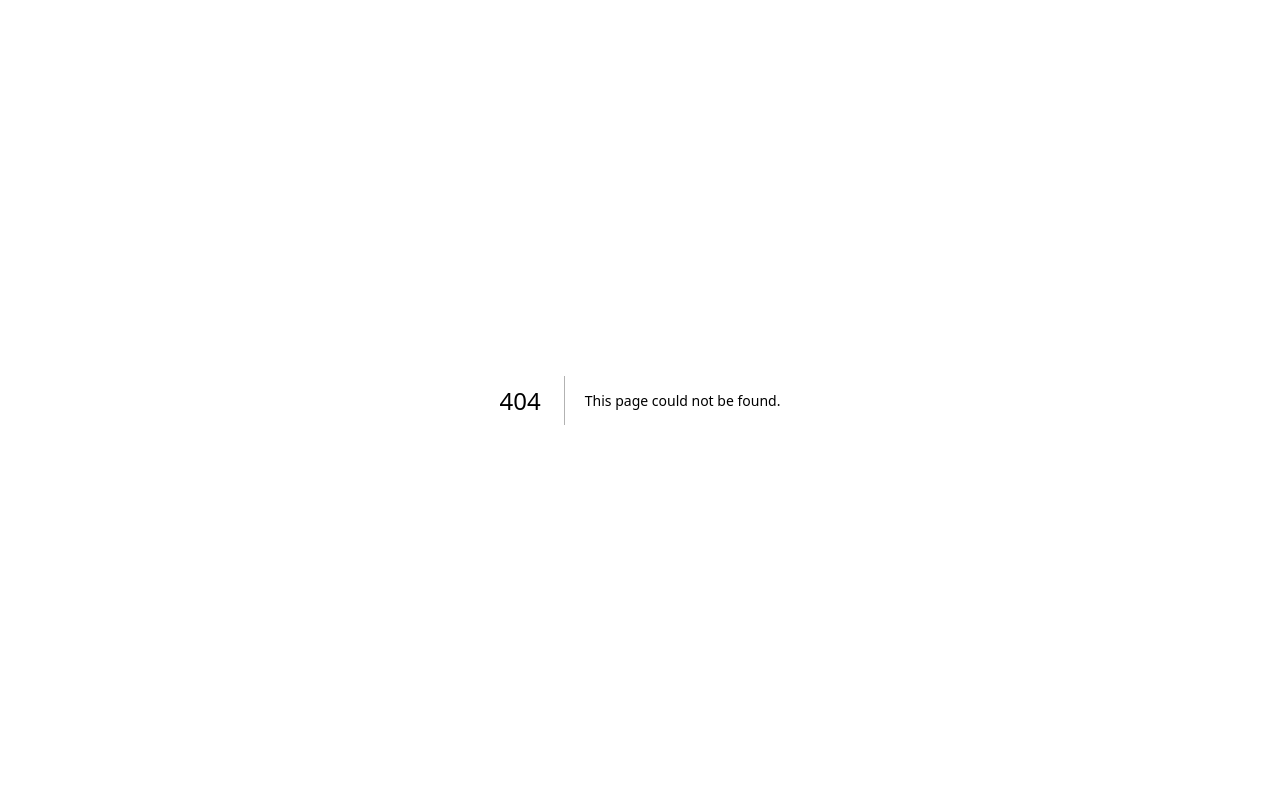
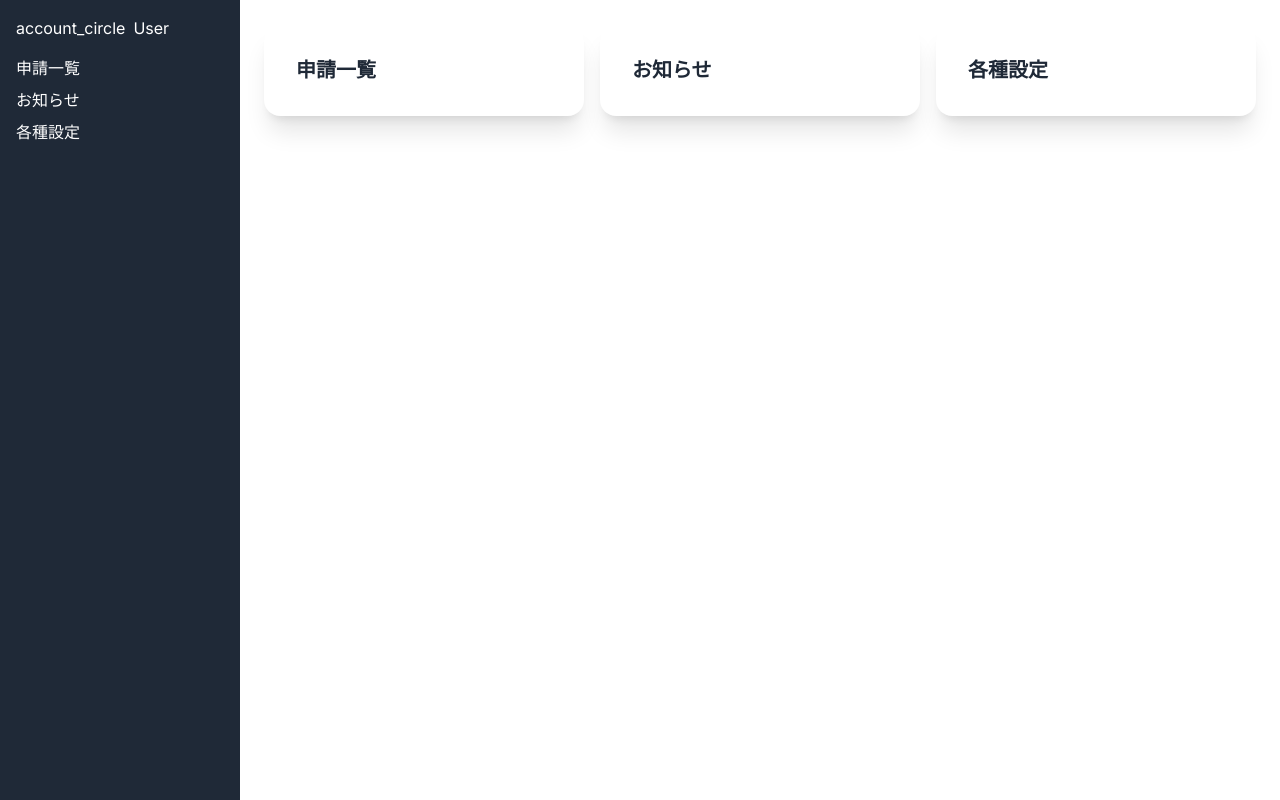
Before and after one commit to nnnnn81/platform-dev, a Next.js app: page /dashboard in a window 1280 px wide. Before the commit this address had no page. Built offline with nearby package versions, Linux system fonts and the light colour scheme.

Commit message:
add pages

```diff
--- /dev/null
+++ b/app/components/Dashboard.tsx
@@ -0,0 +1,26 @@
+export const DashboardContent = () => {
+  return (
+    <div className="flex-grow p-6">
+      <div className="grid grid-cols-3 gap-4">
+        <div className="card bg-base-100 shadow-xl">
+          <div className="card-body">
+            <h2 className="card-title">申請一覧</h2>
+            {/* 申請一覧の内容 */}
+          </div>
+        </div>
+        <div className="card bg-base-100 shadow-xl">
+          <div className="card-body">
+            <h2 className="card-title">お知らせ</h2>
+            {/* お知らせの内容 */}
+          </div>
+        </div>
+        <div className="card bg-base-100 shadow-xl">
+          <div className="card-body">
+            <h2 className="card-title">各種設定</h2>
+            {/* 各種設定の内容 */}
+          </div>
+        </div>
+      </div>
+    </div>
+  );
+};
--- /dev/null
+++ b/app/components/LoginForm.tsx
@@ -0,0 +1,12 @@
+export const LoginForm = () => {
+  return (
+    <div className="card w-96 bg-base-100 shadow-xl">
+      <div className="card-body">
+        <h2 className="card-title">Login</h2>
+        <input type="text" placeholder="Email" className="input input-bordered w-full mb-4" />
+        <input type="password" placeholder="Password" className="input input-bordered w-full mb-4" />
+        <button className="btn btn-primary w-full">Login</button>
+      </div>
+    </div>
+  );
+};
--- /dev/null
+++ b/app/components/Sidebar.tsx
@@ -0,0 +1,25 @@
+type Props = {
+  userType: 'user' | 'admin';
+};
+
+export const DashboardSidebar = ({ userType }: Props) => {
+  return (
+    <div className="bg-gray-800 text-white p-4 w-60 h-full">
+      <div className="flex items-center mb-4">
+        <span className="material-icons">account_circle</span>
+        <span className="ml-2">{userType === 'user' ? 'User' : 'Admin'}</span>
+      </div>
+      <ul>
+        <li className="mb-2">
+          <a href="#" className="block">申請一覧</a>
+        </li>
+        <li className="mb-2">
+          <a href="#" className="block">お知らせ</a>
+        </li>
+        <li>
+          <a href="#" className="block">各種設定</a>
+        </li>
+      </ul>
+    </div>
+  );
+};
--- /dev/null
+++ b/app/components/SignupForm.tsx
@@ -0,0 +1,13 @@
+export const SignupForm = () => {
+  return (
+    <div className="card w-96 bg-base-100 shadow-xl">
+      <div className="card-body">
+        <h2 className="card-title">Signup</h2>
+        <input type="text" placeholder="Name" className="input input-bordered w-full mb-4" />
+        <input type="email" placeholder="Email" className="input input-bordered w-full mb-4" />
+        <input type="password" placeholder="Password" className="input input-bordered w-full mb-4" />
+        <button className="btn btn-primary w-full">Signup</button>
+      </div>
+    </div>
+  );
+};
--- /dev/null
+++ b/app/dashboard/admin/page.tsx
@@ -0,0 +1,13 @@
+import { DashboardSidebar } from '../../components/Sidebar';
+import { DashboardContent } from '../../components/Dashboard';
+
+const AdminDashboardPage = () => {
+  return (
+    <div className="flex h-screen">
+      <DashboardSidebar userType="admin" />
+      <DashboardContent />
+    </div>
+  );
+};
+
+export default AdminDashboardPage;
--- /dev/null
+++ b/app/dashboard/page.tsx
@@ -0,0 +1,13 @@
+import { DashboardSidebar } from '../components/Sidebar';
+import { DashboardContent } from '../components/Dashboard';
+
+const UserDashboardPage = () => {
+  return (
+    <div className="flex h-screen">
+      <DashboardSidebar userType="user" />
+      <DashboardContent />
+    </div>
+  );
+};
+
+export default UserDashboardPage;
--- a/app/page.tsx
+++ b/app/page.tsx
@@ -1,7 +1,11 @@
+import { LoginForm } from './components/LoginForm';
 
+const Home = () => {
+  return (
+    <div className="flex items-center justify-center h-screen">
+      <LoginForm />
+    </div>
+  );
+};
 
-export default function Home() {
-  return (
-    <button className="btn">aaa</button>
-  );
-}
+export default Home;
```
